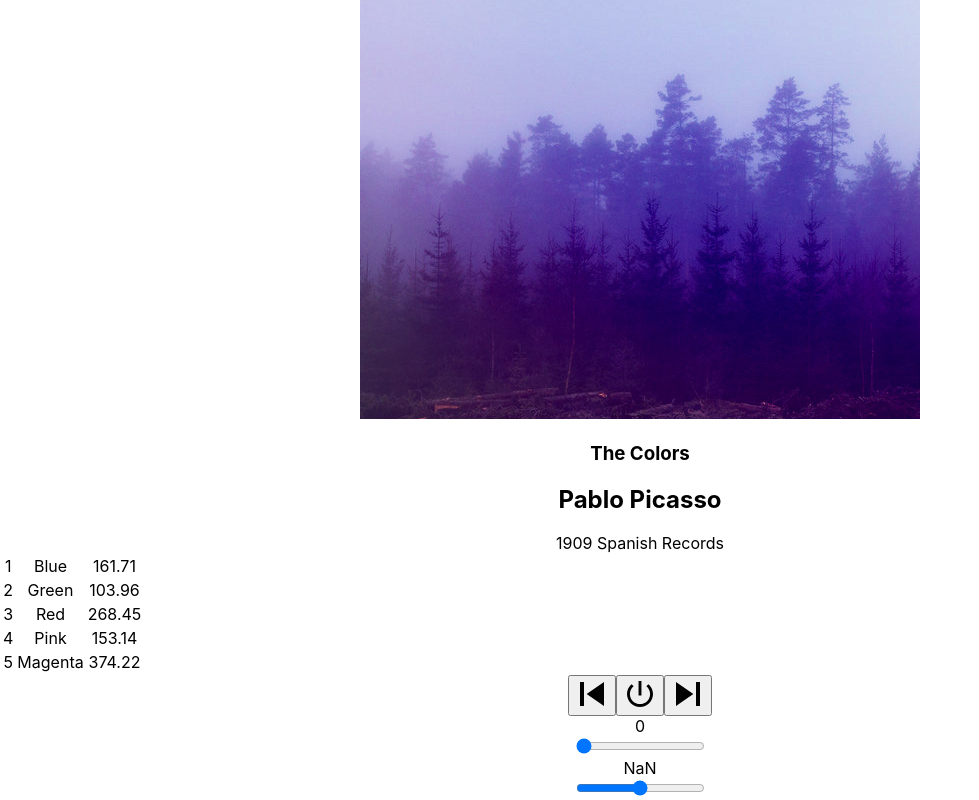
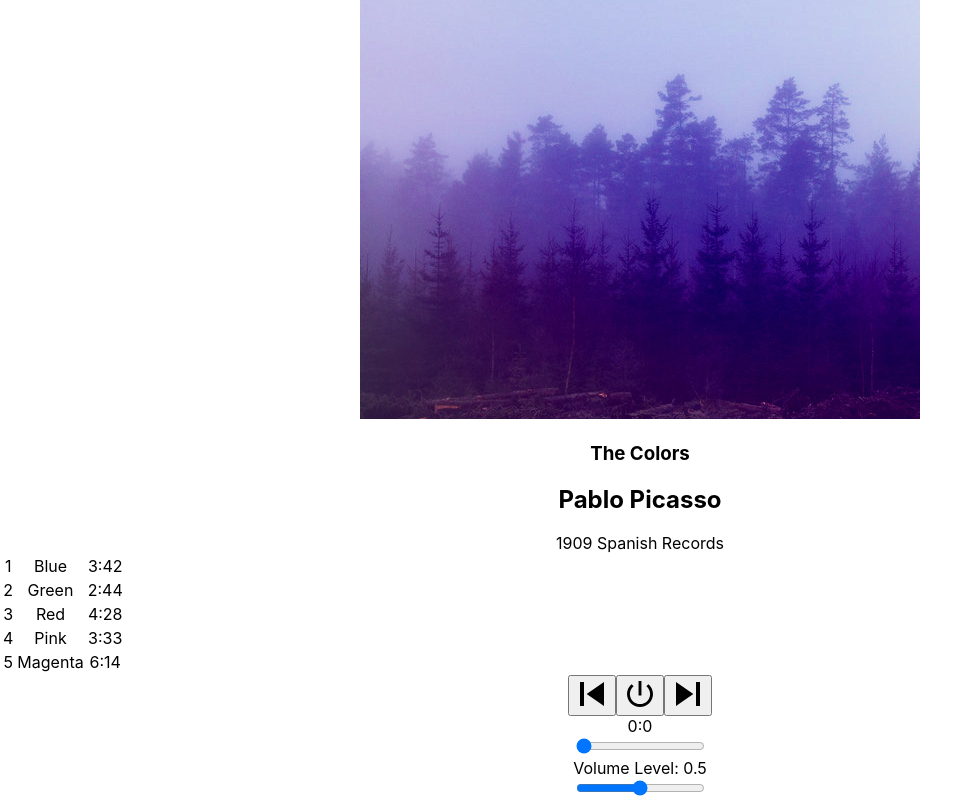
Before and after one commit to peskywabbit1/bloc-jams-react, a React (Create React App) app: page /album/the-colors in a window 1280 px wide. Shown: the part 243-1043 px from the top of the page, without its empty margins (0-979 px from the left). Built offline with nearby package versions, Linux system fonts and the light colour scheme; some icons are missing.

Commit message:
Assignment Player Bar: Range Inputs complete

```diff
--- a/src/components/Album.js
+++ b/src/components/Album.js
@@ -195,7 +195,7 @@ class Album extends Component {
               >
                 <td>{this.getIconForSong(song, index)}</td>
                 <td>{song.title}</td>
-                <td>{song.duration}</td>
+                <td>{this.formatTime(song.duration)}</td>
               </tr>
             )}
           </tbody>
@@ -208,7 +208,7 @@ class Album extends Component {
         duration={this.audioElement.duration}
         handleTimeChange={(e) => this.handleTimeChange (e)}
         handleVolumeChange={(e) =>this.handleVolumeChange (e)}
-        formatChange={() => this.formatChange(this.state.currentTime)}
+        formatTime={(t) => this.formatTime(t)}
         handleSongClick={() => this.handleSongClick(this.state.currentSong)}
         handlePrevClick={() => this.handlePrevClick()}
         handleNextClick={() => this.handleNextClick()}
--- a/src/components/PlayerBar.js
+++ b/src/components/PlayerBar.js
@@ -19,7 +19,7 @@ class PlayerBar extends Component {
           </button>
         </section>
         <section id="time-control">
-          <div className="current-time">{this.props.currentTime}</div>
+          <div className="current-time">{this.props.formatTime(this.props.currentTime)}</div>
           <span className={this.props.formatTime}></span>
           <input
           type="range"
@@ -31,10 +31,11 @@ class PlayerBar extends Component {
           onChange={this.props.handleTimeChange}
 
           />
-          <div className="total-time">{this.props.duration}</div>
+          <div className="total-time">Volume Level: {this.props.currentVolume}</div>
         </section>
         <section id="volume-control">
           <div className="icon ion-volume-low"></div>
+
           <input
           type="range"
           className="seek-bar"
@@ -45,8 +46,9 @@ class PlayerBar extends Component {
           onChange={this.props.handleVolumeChange}
           />
           <div className="icon ion-volume-high"></div>
-        </section>
+
       </section>
+    </section>
     );
   }
 }
```
